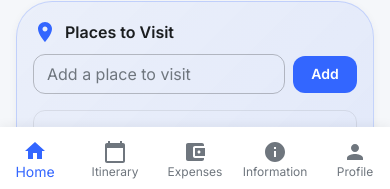
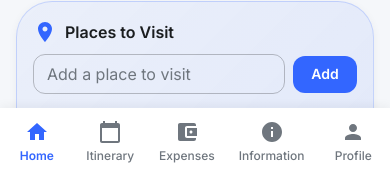
Before and after one commit to EA-Building-Works-LTD/Qatar-App, a React (Create React App) app: page / in a window 390 px wide. Shown: the part 653-842 px from the top of the page. Built offline with nearby package versions, Linux system fonts and the light colour scheme; no server answers.

Commit message:
navbar updated

```diff
--- a/src/App.tsx
+++ b/src/App.tsx
@@ -154,7 +154,7 @@ function App() {
         display: 'flex',
         flexDirection: 'column',
         minHeight: '100vh',
-        pb: 8, // Add padding for bottom navigation
+        pb: { xs: '110px', sm: '80px' }, // Increased padding for the taller navbar
       }}>
         {renderPage()}
 
@@ -167,6 +167,7 @@ function App() {
             zIndex: 1000,
             borderRadius: 0,
             boxShadow: '0px -2px 10px rgba(0, 0, 0, 0.05)',
+            paddingBottom: { xs: '16px', sm: '0' }, // Increased padding at the bottom for mobile
           }}
           elevation={3}
         >
@@ -175,6 +176,21 @@ function App() {
             value={currentPage}
             onChange={(event, newValue) => {
               setCurrentPage(newValue);
+            }}
+            sx={{
+              height: { xs: '80px', sm: '60px' }, // Increased height on mobile
+              '& .MuiBottomNavigationAction-root': {
+                paddingBottom: { xs: '12px', sm: '6px' }, // Increased padding to the action items
+                minWidth: 'auto',
+                '& .MuiSvgIcon-root': {
+                  fontSize: '24px', // Slightly larger icons
+                  marginBottom: '4px', // More space between icon and label
+                },
+                '& .MuiBottomNavigationAction-label': {
+                  fontSize: '0.75rem', // Ensure label text is readable
+                  fontWeight: 500,
+                }
+              }
             }}
           >
             <BottomNavigationAction label="Home" icon={<HomeIcon />} />
--- a/src/index.css
+++ b/src/index.css
@@ -51,11 +51,31 @@ code {
 /* Add iOS-like styling for mobile */
 @media (max-width: 600px) {
   .MuiBottomNavigation-root {
-    padding-bottom: env(safe-area-inset-bottom);
+    padding-bottom: env(safe-area-inset-bottom, 16px);
+    height: auto !important;
   }
 
   .MuiContainer-root {
     padding-left: 16px;
     padding-right: 16px;
   }
+
+  /* Add extra padding to the bottom of the page content to prevent content from being hidden behind the navbar */
+  body {
+    padding-bottom: calc(96px + env(safe-area-inset-bottom, 16px));
+  }
+
+  /* Improve bottom navigation appearance */
+  .MuiBottomNavigationAction-root {
+    padding-top: 12px !important;
+  }
+
+  .MuiBottomNavigationAction-label {
+    opacity: 1 !important;
+    transition: none !important;
+  }
+
+  .MuiBottomNavigation-root .Mui-selected {
+    font-weight: 600 !important;
+  }
 }
```
